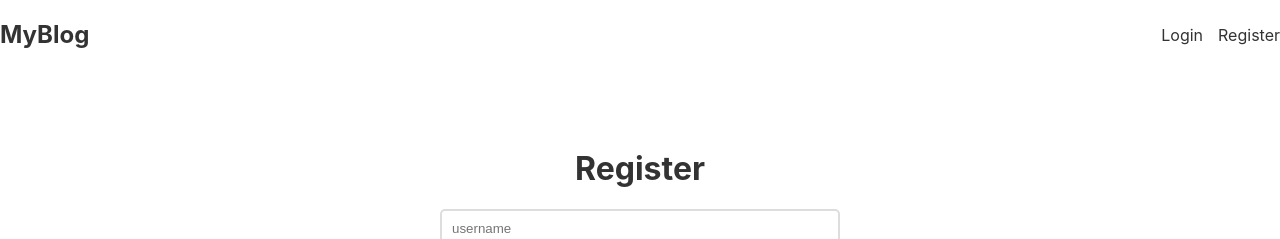
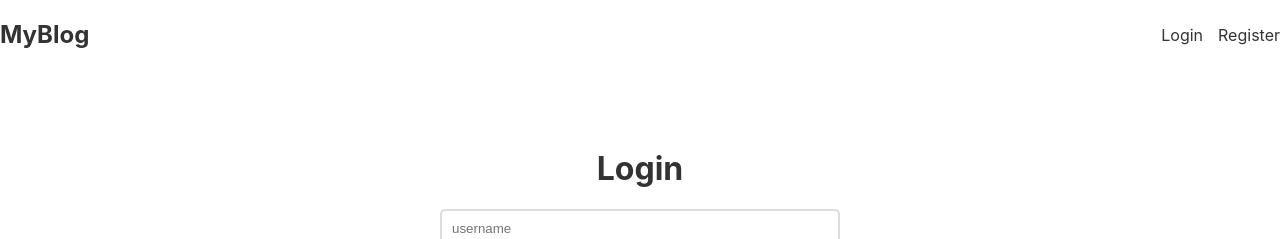
Before and after one commit to trishank01/blogify, a React (Create React App) app: page /login in a window 1280 px wide. Shown: the top 239 px of the page. Built offline with nearby package versions, Linux system fonts and the light colour scheme.

Commit message:
Now user can register and login

```diff
--- a/src/pages/Login.js
+++ b/src/pages/Login.js
@@ -1,24 +1,36 @@
 import React, { useState } from "react";
+import { Navigate } from "react-router-dom";
 
 const Login = () => {
   const [username, setUserName] = useState("");
   const [password, setUserPassword] = useState("");
+  const [redirect , setRedirect] = useState(false)
+  console.log(redirect)
 
-
-  async function handleRegister(e) {
+  async function handleLogin(e) {
     e.preventDefault();
-   await fetch("http://localhost:4000/register" , {
+  const response = await fetch("http://localhost:4000/login" , {
       method : "POST",
       body : JSON.stringify({username , password}),
       headers : {'Content-Type' : "application/json"},
+      credentials : "include",
     })
+    if(response.ok){
+      setRedirect(true)
+    }else {
+      alert("wrong credentials")
+     }
+
    }
 
 
+   if(redirect){
+    return <Navigate to="/"/>
+   }
   return (
     <>
-      <form onSubmit={handleRegister} className="register">
-        <h1>Register</h1>
+      <form onSubmit={handleLogin} className="register">
+        <h1>Login</h1>
         <input type="text"
         placeholder="username"
         value={username}
--- a/src/pages/Register.js
+++ b/src/pages/Register.js
@@ -7,11 +7,16 @@ const Register = () => {
 
   async function handleRegister(e) {
     e.preventDefault();
-   await fetch("http://localhost:4000/register" , {
+  const response =   await fetch("http://localhost:4000/register" , {
       method : "POST",
       body : JSON.stringify({username , password}),
       headers : {'Content-Type' : "application/json"},
     })
+    if(response.status === 200){
+      alert("Ragistration successful")
+    }else {
+      alert("Ragistration failed")
+    }
    }
 
 
```
